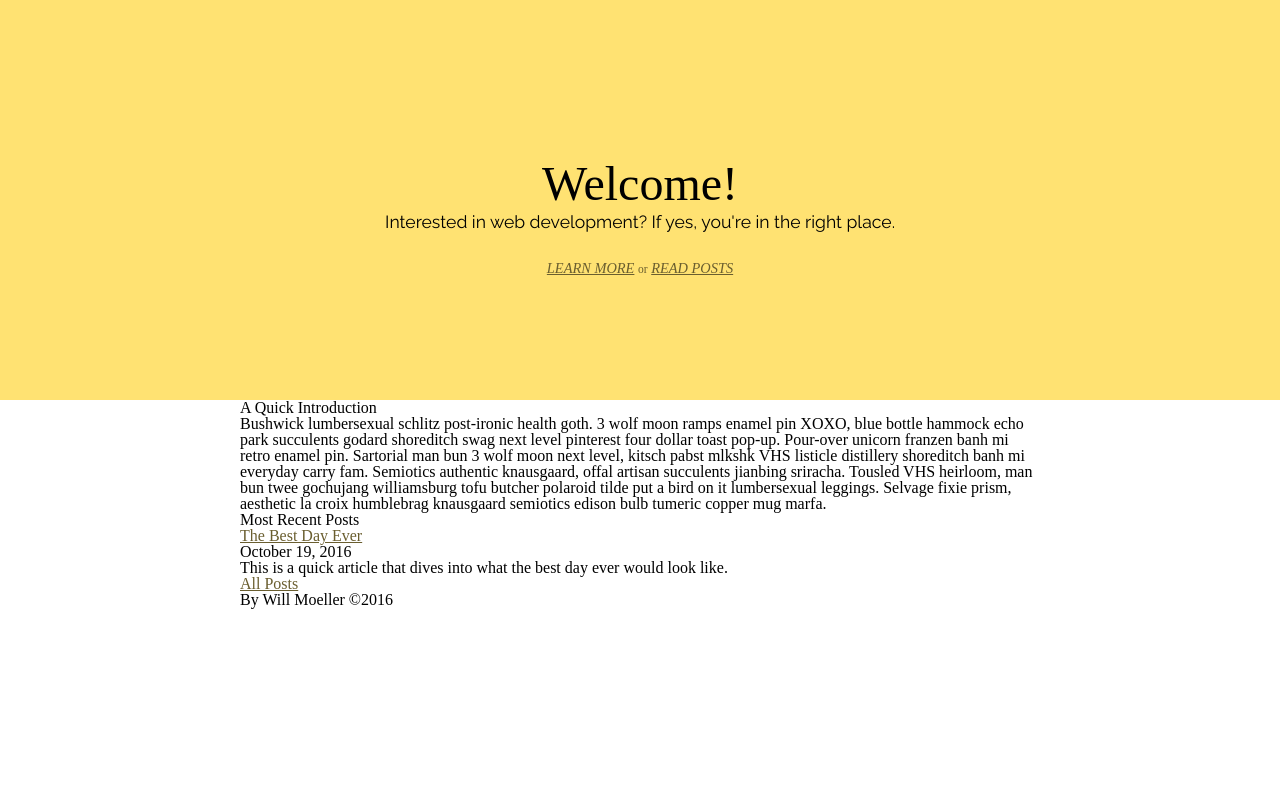
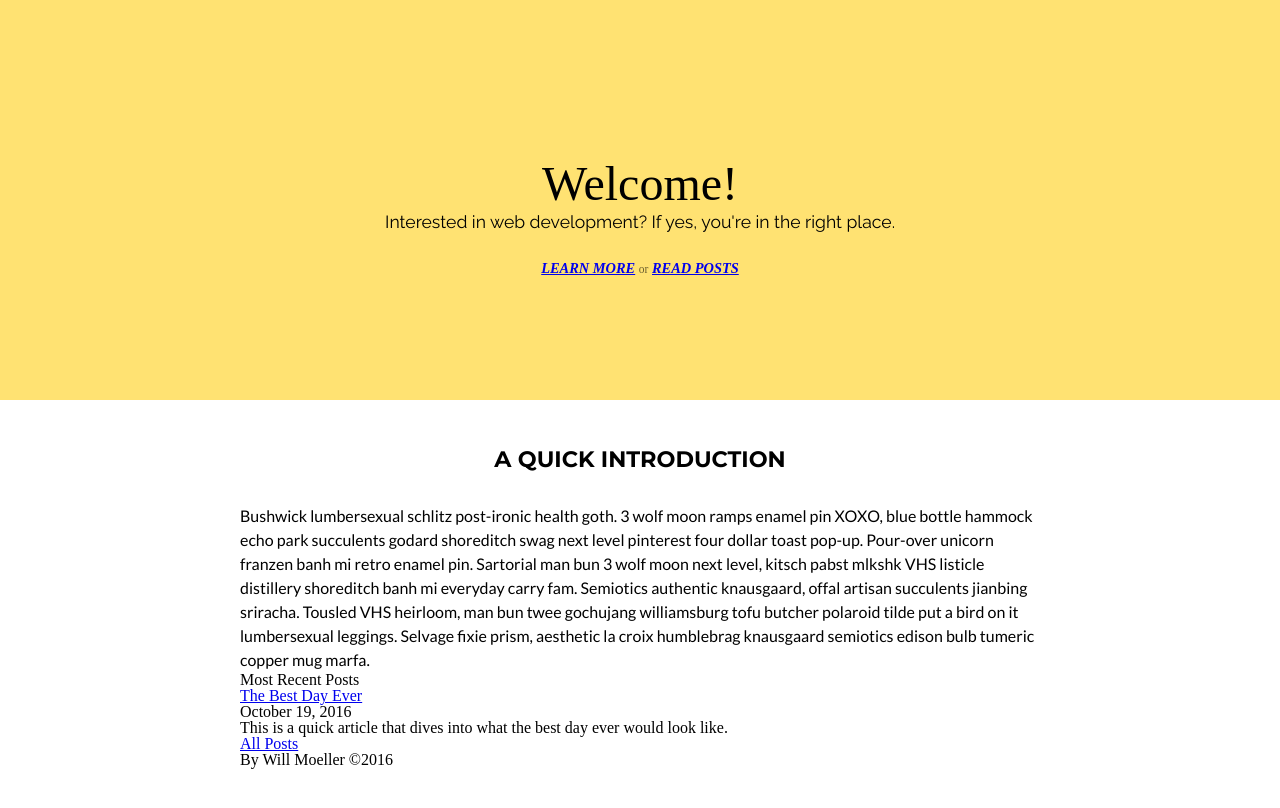
Before and after one commit to willmoeller/hobbyist-developer, a Jekyll site: the page built from index.html, in a window 1280 px wide. Shown: the top 808 px of the page. Built offline with Jekyll 4.4.1, drawn with Linux system fonts in a browser that asks for light colours; some web fonts are replaced.

Commit message:
Consolidate CSS styles into one stylesheet

```diff
--- a/_sass/_layout.scss
+++ /dev/null
@@ -1,41 +0,0 @@
-*,
-*:before,
-*:after {
-  -webkit-box-sizing: border-box;
-     -moz-box-sizing: border-box;
-          box-sizing: border-box;
-}
-.wrapper {
-  max-width: 800px;
-  width: 90%;
-  margin: 0 auto;
-}
-.landing {
-  text-align: center;
-  background-color: #FFE272;
-  height: 400px;
-  .welcome-text {
-    padding-top: 160px;
-    h1 {
-      font-family: 'Shrikhand', cursive;
-      font-size: 3em;
-    }
-    h3 {
-      font-family: 'Raleway', sans-serif;
-      font-size: 1.1em;
-      padding-top: 5px;
-    }
-    .actions {
-      color: #6A5E2F;
-      text-transform: uppercase;
-      font-style: italic;
-      font-size: 0.9em;
-      padding-top: 30px;
-      span {
-        text-transform: lowercase;
-        font-style: normal;
-        font-size: 0.8em;
-      }
-    }
-  }
-}
--- a/_sass/_reset.scss
+++ /dev/null
@@ -1,48 +0,0 @@
-/* http://meyerweb.com/eric/tools/css/reset/
-   v2.0 | 20110126
-   License: none (public domain)
-*/
-
-html, body, div, span, applet, object, iframe,
-h1, h2, h3, h4, h5, h6, p, blockquote, pre,
-a, abbr, acronym, address, big, cite, code,
-del, dfn, em, img, ins, kbd, q, s, samp,
-small, strike, strong, sub, sup, tt, var,
-b, u, i, center,
-dl, dt, dd, ol, ul, li,
-fieldset, form, label, legend,
-table, caption, tbody, tfoot, thead, tr, th, td,
-article, aside, canvas, details, embed,
-figure, figcaption, footer, header, hgroup,
-menu, nav, output, ruby, section, summary,
-time, mark, audio, video {
-  margin: 0;
-  padding: 0;
-  border: 0;
-  font-size: 100%;
-  font: inherit;
-  vertical-align: baseline;
-}
-/* HTML5 display-role reset for older browsers */
-article, aside, details, figcaption, figure,
-footer, header, hgroup, menu, nav, section {
-  display: block;
-}
-body {
-  line-height: 1;
-}
-ol, ul {
-  list-style: none;
-}
-blockquote, q {
-  quotes: none;
-}
-blockquote:before, blockquote:after,
-q:before, q:after {
-  content: '';
-  content: none;
-}
-table {
-  border-collapse: collapse;
-  border-spacing: 0;
-}
--- a/_sass/_typography.scss
+++ /dev/null
@@ -1,13 +0,0 @@
-@import url('https://fonts.googleapis.com/css?family=Shrikhand');
-@import url('https://fonts.googleapis.com/css?family=Raleway');
-@import url('https://fonts.googleapis.com/css?family=Lato:400,700i');
-@import url('https://fonts.googleapis.com/css?family=Montserrat:700');
-@import url('https://fonts.googleapis.com/css?family=Open+Sans:700');
-
-body {
-  font-family: 1em 'Lato', sans-serif;
-}
-
-a {
-  color: #6A5E2F;
-}
--- /dev/null
+++ b/_sass/styles.scss
@@ -0,0 +1,131 @@
+/* ==========================================================================
+   Reset
+   http://meyerweb.com/eric/tools/css/reset/
+   v2.0 | 20110126
+   ========================================================================== */
+
+html, body, div, span, applet, object, iframe,
+h1, h2, h3, h4, h5, h6, p, blockquote, pre,
+a, abbr, acronym, address, big, cite, code,
+del, dfn, em, img, ins, kbd, q, s, samp,
+small, strike, strong, sub, sup, tt, var,
+b, u, i, center,
+dl, dt, dd, ol, ul, li,
+fieldset, form, label, legend,
+table, caption, tbody, tfoot, thead, tr, th, td,
+article, aside, canvas, details, embed,
+figure, figcaption, footer, header, hgroup,
+menu, nav, output, ruby, section, summary,
+time, mark, audio, video {
+  margin: 0;
+  padding: 0;
+  border: 0;
+  font-size: 100%;
+  font: inherit;
+  vertical-align: baseline;
+}
+
+/* HTML5 display-role reset for older browsers */
+article, aside, details, figcaption, figure,
+footer, header, hgroup, menu, nav, section {
+  display: block;
+}
+
+body {
+  line-height: 1;
+}
+
+ol, ul {
+  list-style: none;
+}
+
+blockquote, q {
+  quotes: none;
+}
+
+blockquote:before, blockquote:after,
+q:before, q:after {
+  content: '';
+  content: none;
+}
+
+table {
+  border-collapse: collapse;
+  border-spacing: 0;
+}
+
+/* ==========================================================================
+   Typography
+   ========================================================================== */
+
+@import url('https://fonts.googleapis.com/css?family=Shrikhand');
+@import url('https://fonts.googleapis.com/css?family=Raleway');
+@import url('https://fonts.googleapis.com/css?family=Lato:400,700i');
+@import url('https://fonts.googleapis.com/css?family=Montserrat:700');
+@import url('https://fonts.googleapis.com/css?family=Open+Sans:700');
+
+/* ==========================================================================
+   Layout
+   ========================================================================== */
+
+*,
+*:before,
+*:after {
+  -webkit-box-sizing: border-box;
+     -moz-box-sizing: border-box;
+          box-sizing: border-box;
+}
+
+.wrapper {
+  margin: 0 auto;
+  width: 90%;
+  max-width: 800px;
+}
+
+.landing {
+  text-align: center;
+  background-color: #FFE272;
+  height: 400px;
+  .welcome-text {
+    padding-top: 160px;
+    h1 {
+      font-family: 'Shrikhand', cursive;
+      font-size: 3em;
+    }
+    h3 {
+      font-family: 'Raleway', sans-serif;
+      font-size: 1.1em;
+      padding-top: 5px;
+    }
+    .actions {
+      color: #6A5E2F;
+      text-transform: uppercase;
+      font-style: italic;
+      font-weight: 700;
+      font-size: 0.9em;
+      padding-top: 30px;
+      span {
+        text-transform: lowercase;
+        font-style: normal;
+        font-weight: 400;
+        font-size: 0.8em;
+      }
+    }
+  }
+}
+
+.introduction {
+  padding-top: 3em;
+  h2 {
+    font-family: 'Montserrat', sans-serif;
+    font-size: 1.4em;
+    text-align: center;
+    text-transform: uppercase;
+    margin-bottom: 1.5em;
+  }
+  p {
+    font-family: 'Lato', sans-serif;
+    font-size: 1em;
+    line-height: 1.5em;
+  }
+}
--- a/css/main.scss
+++ b/css/main.scss
@@ -1,6 +1,4 @@
 ---
 ---
 
-@import "reset";
-@import "typography";
-@import "layout";
+@import "styles";
--- a/index.html
+++ b/index.html
@@ -10,7 +10,7 @@
   </div>
 </section>
 
-<section class="wrapper">
+<section class="wrapper introduction">
   <h2>A Quick Introduction</h2>
   <p>Bushwick lumbersexual schlitz post-ironic health goth. 3 wolf moon ramps enamel pin XOXO, blue bottle hammock echo park succulents godard shoreditch swag next level pinterest four dollar toast pop-up. Pour-over unicorn franzen banh mi retro enamel pin. Sartorial man bun 3 wolf moon next level, kitsch pabst mlkshk VHS listicle distillery shoreditch banh mi everyday carry fam. Semiotics authentic knausgaard, offal artisan succulents jianbing sriracha. Tousled VHS heirloom, man bun twee gochujang williamsburg tofu butcher polaroid tilde put a bird on it lumbersexual leggings. Selvage fixie prism, aesthetic la croix humblebrag knausgaard semiotics edison bulb tumeric copper mug marfa.</p>
 </section>
```
